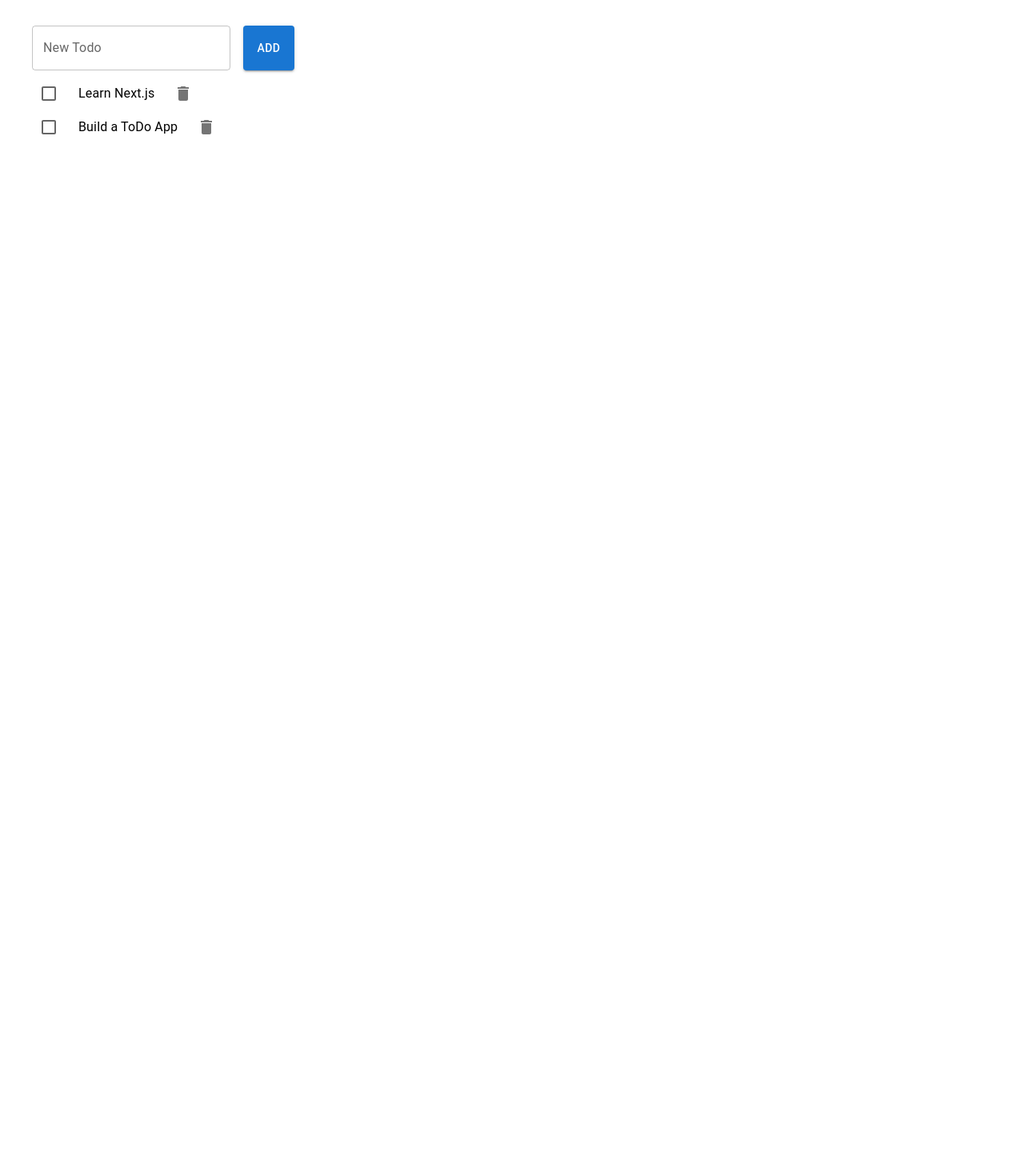
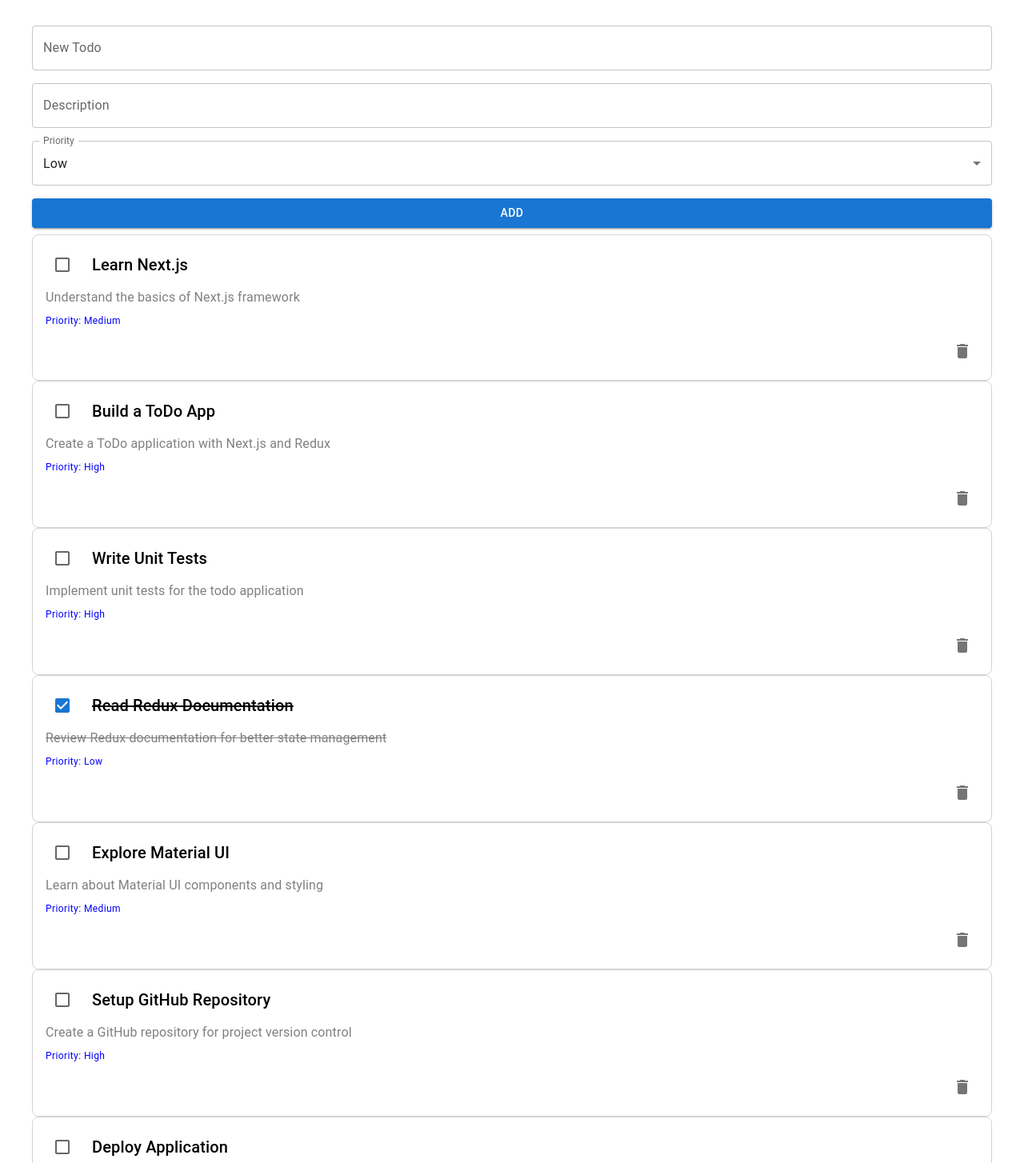
Before and after one commit to wanyuasam/Todo-List-with-Nextjs-Typescript-Material-UI-and-Redux, a Next.js app: page / in a window 1280 px wide. Shown: the part 96-1550 px from the top of the page at 80% size. Before the commit the page ends 800 px from the top, so only its background shows below. Built offline with nearby package versions, Linux system fonts and the light colour scheme.

Commit message:
Add description, and priority input fields

```diff
--- a/public/db.json
+++ b/public/db.json
@@ -1,6 +1,60 @@
 {
-    "todos": [
-      { "id": 1, "title": "Learn Next.js", "complete": false },
-      { "id": 2, "title": "Build a ToDo App", "complete": false }
-    ]
-  }
+  "todos": [
+    {
+      "id": 1,
+      "title": "Learn Next.js",
+      "description": "Understand the basics of Next.js framework",
+      "priority": "Medium",
+      "complete": false
+    },
+    {
+      "id": 2,
+      "title": "Build a ToDo App",
+      "description": "Create a ToDo application with Next.js and Redux",
+      "priority": "High",
+      "complete": false
+    },
+    {
+      "id": 3,
+      "title": "Write Unit Tests",
+      "description": "Implement unit tests for the todo application",
+      "priority": "High",
+      "complete": false
+    },
+    {
+      "id": 4,
+      "title": "Read Redux Documentation",
+      "description": "Review Redux documentation for better state management",
+      "priority": "Low",
+      "complete": true
+    },
+    {
+      "id": 5,
+      "title": "Explore Material UI",
+      "description": "Learn about Material UI components and styling",
+      "priority": "Medium",
+      "complete": false
+    },
+    {
+      "id": 6,
+      "title": "Setup GitHub Repository",
+      "description": "Create a GitHub repository for project version control",
+      "priority": "High",
+      "complete": false
+    },
+    {
+      "id": 7,
+      "title": "Deploy Application",
+      "description": "Deploy the application to a cloud provider",
+      "priority": "Medium",
+      "complete": false
+    },
+    {
+      "id": 8,
+      "title": "Update Documentation",
+      "description": "Ensure all documentation is up to date",
+      "priority": "Low",
+      "complete": true
+    }
+  ]
+}
--- a/src/components/ToDoForm.tsx
+++ b/src/components/ToDoForm.tsx
@@ -3,29 +3,52 @@
 import { useState } from 'react';
 import { useDispatch } from 'react-redux';
 import { addTodo } from '../store/todoSlice';
-import { Box, TextField, Button } from '@mui/material';
+import { Box, TextField, Button, Select, MenuItem, InputLabel, FormControl } from '@mui/material';
 import { AppDispatch } from '../store/index';
 
 const TodoForm = () => {
   const [title, setTitle] = useState('');
+  const [description, setDescription] = useState('');
+  const [priority, setPriority] = useState('Low'); // Default value for priority
+
   const dispatch: AppDispatch = useDispatch();
 
   const handleSubmit = (e: React.FormEvent) => {
     e.preventDefault();
     if (title.trim()) {
-      dispatch(addTodo(title));
+      dispatch(addTodo({ title, description, priority }));
       setTitle('');
+      setDescription('');
+      setPriority('Low');
     }
   };
 
   return (
-    <Box component="form" onSubmit={handleSubmit} sx={{ display: 'flex', gap: 2 }}>
+    <Box component="form" onSubmit={handleSubmit} sx={{ display: 'flex', flexDirection: 'column', gap: 2 }}>
       <TextField
         variant="outlined"
         label="New Todo"
         value={title}
         onChange={(e) => setTitle(e.target.value)}
       />
+      <TextField
+        variant="outlined"
+        label="Description"
+        value={description}
+        onChange={(e) => setDescription(e.target.value)}
+      />
+      <FormControl variant="outlined">
+        <InputLabel>Priority</InputLabel>
+        <Select
+          value={priority}
+          onChange={(e) => setPriority(e.target.value)}
+          label="Priority"
+        >
+          <MenuItem value="Low">Low</MenuItem>
+          <MenuItem value="Medium">Medium</MenuItem>
+          <MenuItem value="High">High</MenuItem>
+        </Select>
+      </FormControl>
       <Button type="submit" variant="contained">Add</Button>
     </Box>
   );
--- a/src/components/ToDoItem.tsx
+++ b/src/components/ToDoItem.tsx
@@ -8,10 +8,12 @@ import { toggleTodo, deleteTodo } from '../store/todoSlice';
 interface TodoItemProps {
   id: number;
   title: string;
+  description: string;
+  priority: string;
   complete: boolean;
 }
 
-const TodoItem: React.FC<TodoItemProps> = ({ id, title, complete }) => {
+const TodoItem: React.FC<TodoItemProps> = ({ id, title, description, priority, complete }) => {
   const dispatch = useDispatch();
 
   const handleToggle = () => {
@@ -23,12 +25,20 @@ const TodoItem: React.FC<TodoItemProps> = ({ id, title, complete }) => {
   };
 
   return (
-    <Box display="flex" alignItems="center" gap={2}>
-      <Checkbox checked={complete} onChange={handleToggle} />
-      <Typography sx={{ textDecoration: complete ? 'line-through' : 'none' }}>
-        {title}
+    <Box display="flex" flexDirection="column" gap={1} p={2} border="1px solid lightgray" borderRadius={2}>
+      <Box display="flex" alignItems="center" gap={2}>
+        <Checkbox checked={complete} onChange={handleToggle} />
+        <Typography variant="h6" sx={{ textDecoration: complete ? 'line-through' : 'none' }}>
+          {title}
+        </Typography>
+      </Box>
+      <Typography variant="body1" sx={{ color: 'gray', textDecoration: complete ? 'line-through' : 'none' }}>
+        {description}
       </Typography>
-      <IconButton onClick={handleDelete}>
+      <Typography variant="caption" sx={{ color: 'blue' }}>
+        Priority: {priority}
+      </Typography>
+      <IconButton onClick={handleDelete} sx={{ alignSelf: 'flex-end' }}>
         <DeleteIcon />
       </IconButton>
     </Box>
--- a/src/components/ToDoList.tsx
+++ b/src/components/ToDoList.tsx
@@ -19,7 +19,14 @@ const TodoList = () => {
     <Box>
       <List>
         {todos.map((todo) => (
-          <TodoItem key={todo.id} id={todo.id} title={todo.title} complete={todo.complete} />
+          <TodoItem
+            key={todo.id}
+            id={todo.id}
+            title={todo.title}
+            description={todo.description}
+            priority={todo.priority}
+            complete={todo.complete}
+          />
         ))}
       </List>
     </Box>
--- a/src/store/todoSlice.ts
+++ b/src/store/todoSlice.ts
@@ -6,6 +6,8 @@ const API_URL = '/db.json';
 type Todo = {
   id: number;
   title: string;
+  description: string;
+  priority: string;
   complete: boolean;
 };
 
@@ -27,8 +29,15 @@ export const fetchTodos = createAsyncThunk('todos/fetchTodos', async () => {
   return response.data.todos as Todo[];
 });
 
-export const addTodo = createAsyncThunk('todos/addTodo', async (title: string) => {
-  const newTodo: Todo = { id: Date.now(), title, complete: false };
+export const addTodo = createAsyncThunk('todos/addTodo', async (newTodoData: { title: string; description: string; priority: string }) => {
+  const { title, description, priority } = newTodoData;
+  const newTodo: Todo = {
+    id: Date.now(),
+    title,
+    description,
+    priority,
+    complete: false
+  };
   return newTodo;
 });
 
```
